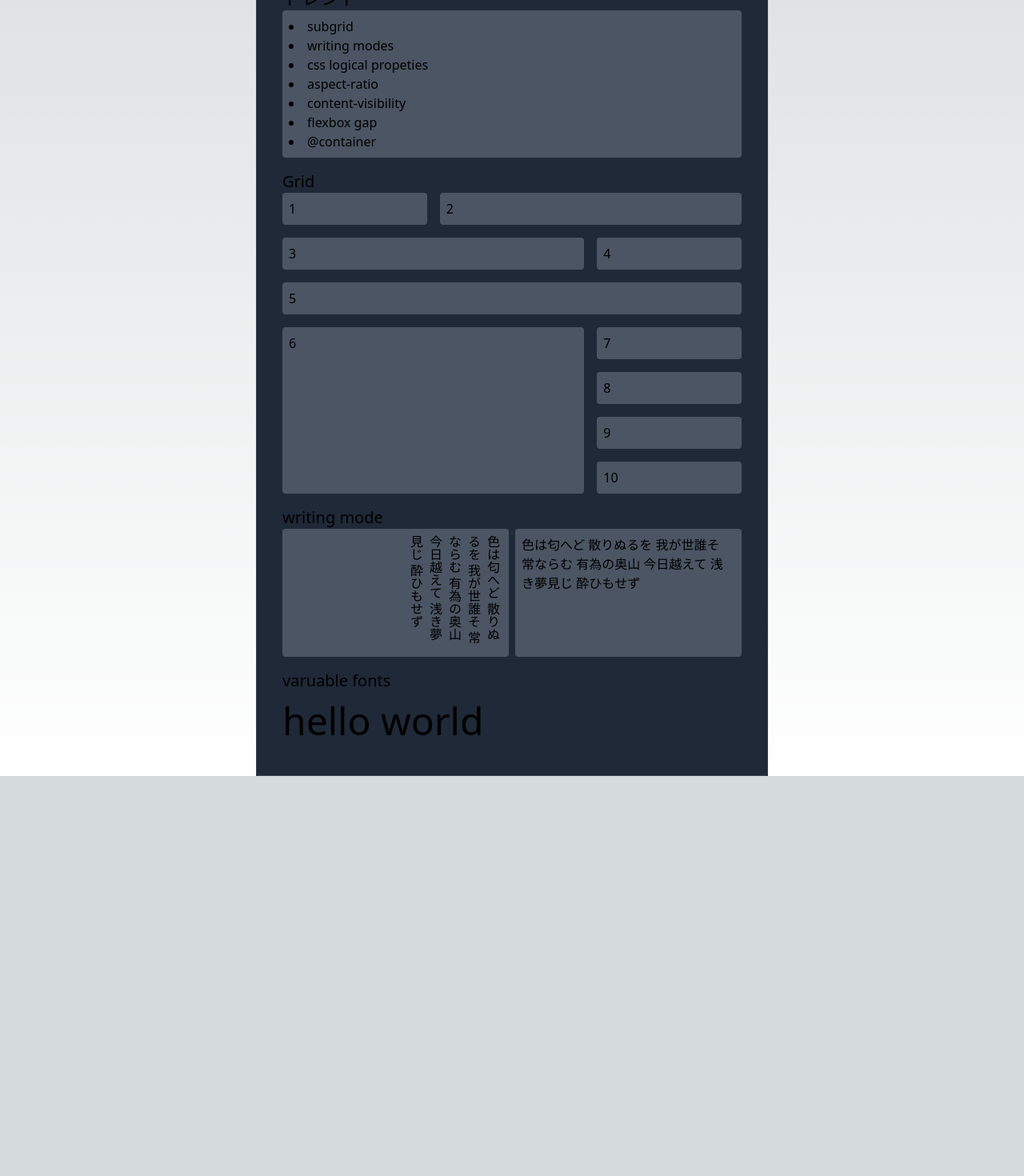
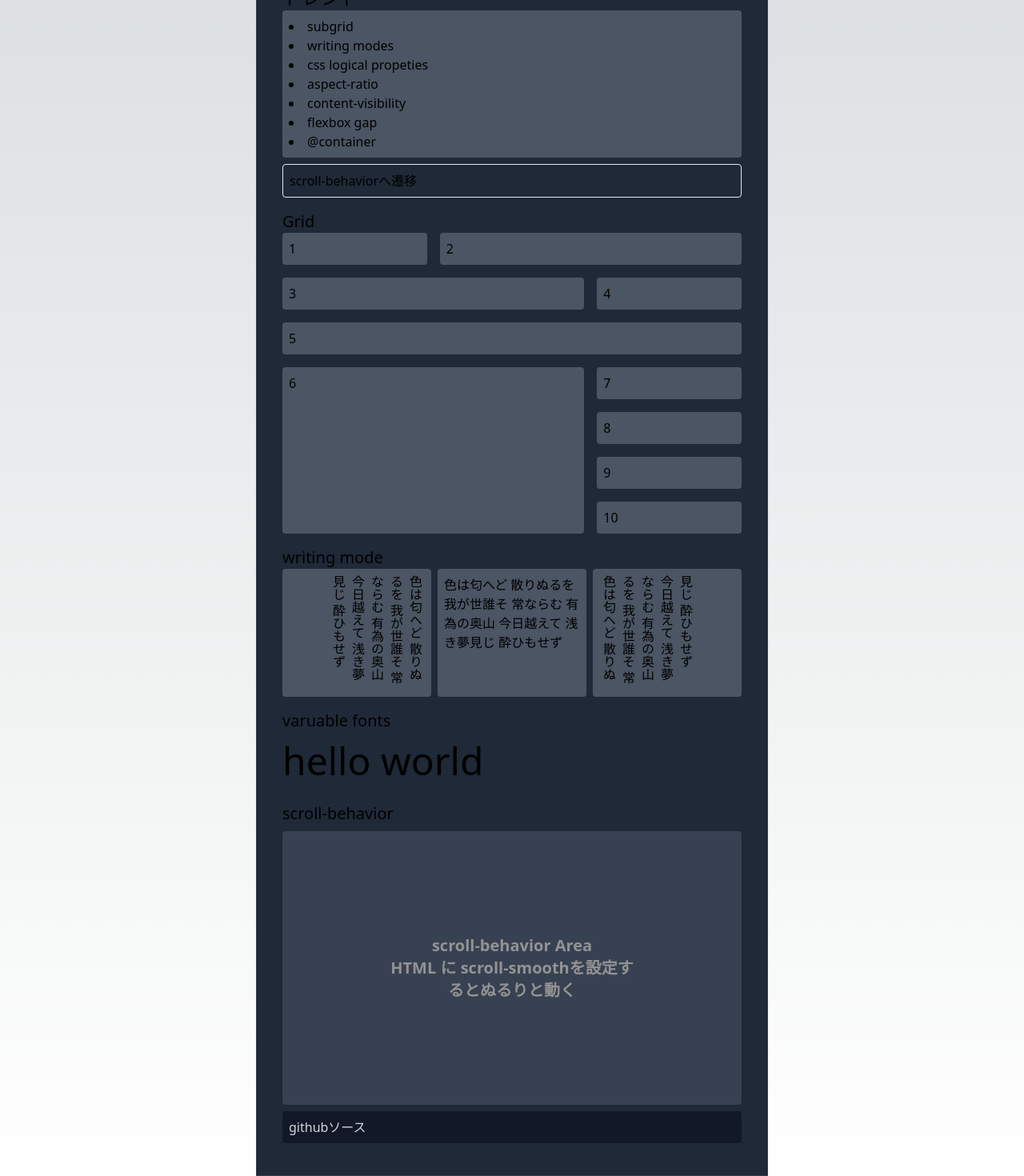
Before and after one commit to shimapon/nextv13-css, a Next.js app: page / in a window 1280 px wide. Shown: the part 290-1760 px from the top of the page at 80% size. Before the commit the page ends 1260 px from the top, so only its background shows below. Built offline with nearby package versions, Linux system fonts and the light colour scheme.

Commit message:
諸々やった

```diff
--- a/pages/_document.tsx
+++ b/pages/_document.tsx
@@ -1,13 +1,13 @@
-import { Html, Head, Main, NextScript } from 'next/document'
+import { Html, Head, Main, NextScript } from "next/document";
 
 export default function Document() {
   return (
-    <Html lang="en">
+    <Html lang="ja" className=" scroll-smooth">
       <Head />
       <body>
         <Main />
         <NextScript />
       </body>
     </Html>
-  )
+  );
 }
--- a/pages/index.tsx
+++ b/pages/index.tsx
@@ -36,6 +36,12 @@ export default function Home() {
           <li>flexbox gap</li>
           <li>@container</li>
         </div>
+        <a
+          href="#about"
+          className="p-2 rounded border block my-2 hover:bg-gray-900"
+        >
+          scroll-behaviorへ遷移
+        </a>
         <h3 className="mt-4 text-xl">Grid</h3>
         <div className="grid grid-cols-3 gap-4">
           <div className="col-span-1 card">1</div>
@@ -50,7 +56,7 @@ export default function Home() {
           <div className="card col-span-1 row-span-1">10</div>
         </div>
         <h3 className="mt-4 text-xl">writing mode</h3>
-        <div className="grid grid-cols-2 gap-2">
+        <div className="grid grid-cols-3 gap-2">
           <p style={{ writingMode: "vertical-rl" }} className="card h-40">
             色は匂へど 散りぬるを 我が世誰そ 常ならむ 有為の奥山 今日越えて
             浅き夢見じ 酔ひもせず
@@ -59,10 +65,33 @@ export default function Home() {
             色は匂へど 散りぬるを 我が世誰そ 常ならむ 有為の奥山 今日越えて
             浅き夢見じ 酔ひもせず
           </p>
+          <p style={{ writingMode: "vertical-lr" }} className="card h-40">
+            色は匂へど 散りぬるを 我が世誰そ 常ならむ 有為の奥山 今日越えて
+            浅き夢見じ 酔ひもせず
+          </p>
         </div>
 
         <h3 className="mt-4 text-xl">varuable fonts</h3>
         <p className="textAnimation">hello world</p>
+
+        <h3 id="about" className="mt-4 text-xl">
+          scroll-behavior
+        </h3>
+
+        <div className=" text-[#939393] text-center font-bold text-xl p-32 bg-gray-700 border rounded border-gray-700 mt-2">
+          scroll-behavior Area <br />
+          HTML に scroll-smoothを設定するとぬるりと動く
+        </div>
+        <footer>
+          <a
+            className="rounded p-2 bg-gray-900 text-gray-300 block my-2"
+            href="https://github.com/shimapon/nextv13-css"
+            target="_blank"
+            rel="noreferrer noopener"
+          >
+            githubソース
+          </a>
+        </footer>
       </main>
     </>
   );
```
